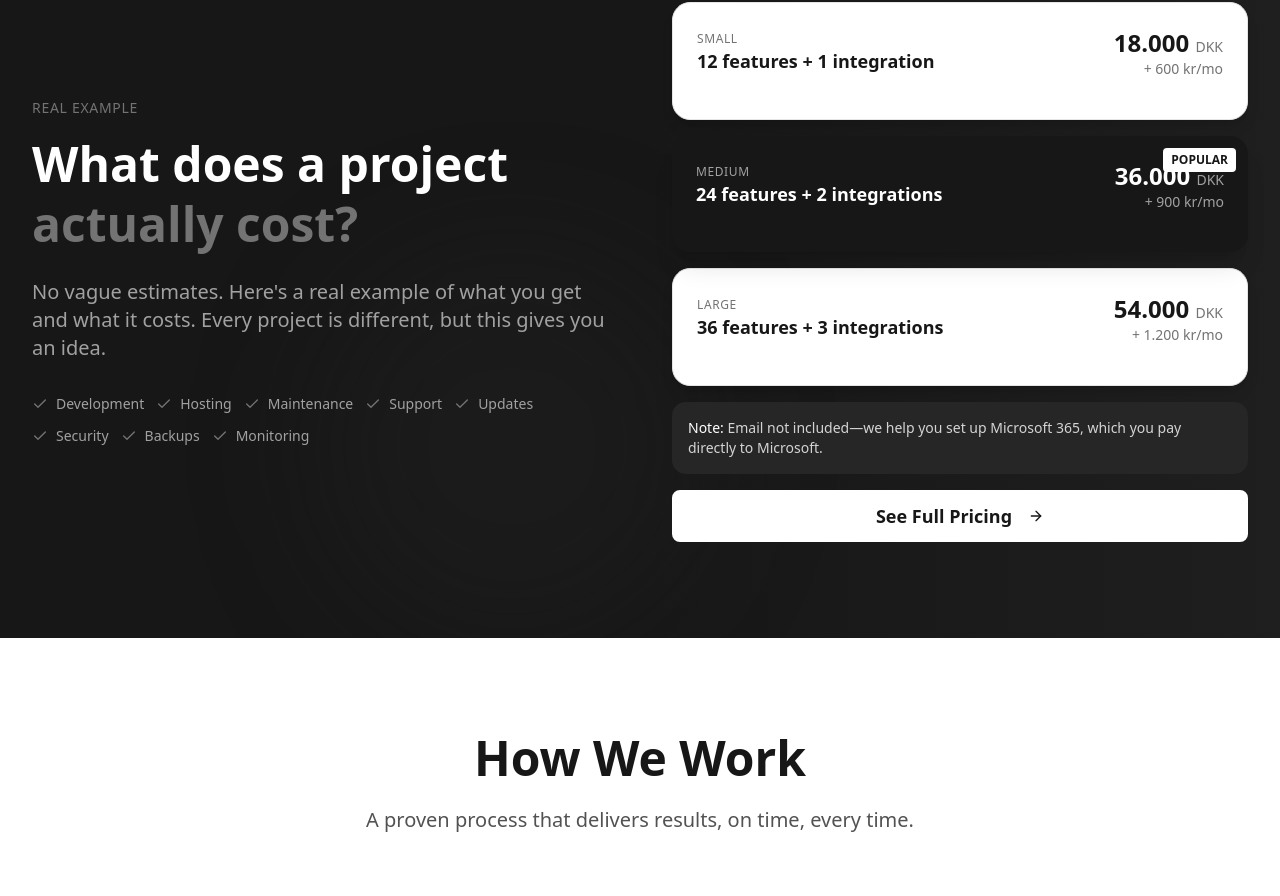
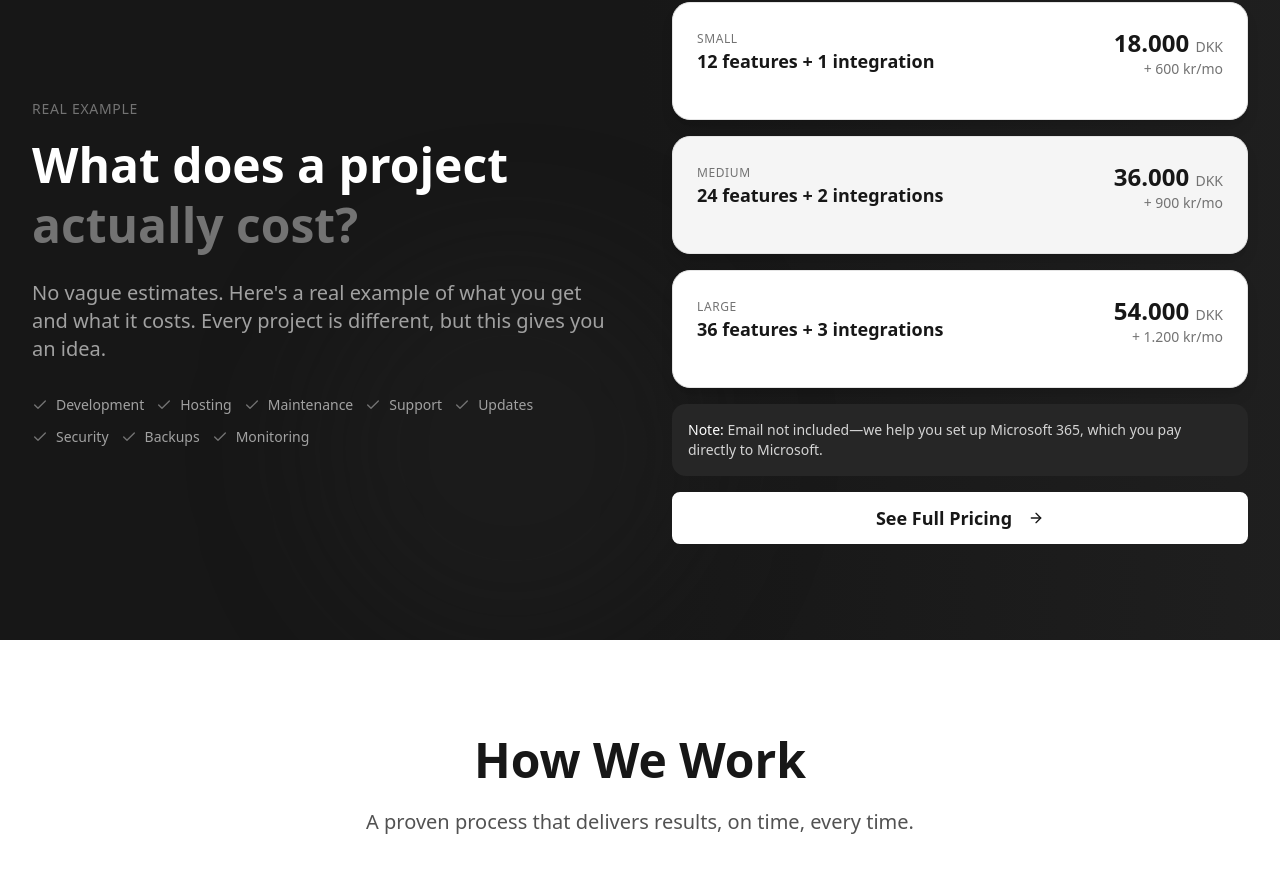
Before and after one commit to acentar/ceptiv.net, a Next.js app: page / in a window 1280 px wide. Shown: the part 3976-4872 px from the top of the page. Built offline with nearby package versions, Linux system fonts and the light colour scheme; no server answers; the database is empty.

Commit message:
fix: Remove POPULAR label from Medium package, use light background

```diff
--- a/src/app/page.tsx
+++ b/src/app/page.tsx
@@ -629,19 +629,16 @@ export default function Home() {
                 </div>
               </div>
 
-              {/* Medium - Featured */}
-              <div className="bg-neutral-900 text-white rounded-2xl p-6 shadow-xl relative overflow-hidden">
-                <div className="absolute top-3 right-3 bg-white text-neutral-900 text-xs font-bold px-2 py-1 rounded">
-                  POPULAR
-                </div>
+              {/* Medium */}
+              <div className="bg-neutral-100 text-neutral-900 rounded-2xl p-6 shadow-lg border border-neutral-200">
                 <div className="flex items-center justify-between mb-4">
                   <div>
-                    <p className="text-xs text-neutral-400 uppercase tracking-wider">Medium</p>
-                    <p className="text-lg font-bold">24 features + 2 integrations</p>
+                    <p className="text-xs text-neutral-500 uppercase tracking-wider">Medium</p>
+                    <p className="text-lg font-bold text-neutral-900">24 features + 2 integrations</p>
                   </div>
                   <div className="text-right">
-                    <p className="text-2xl font-bold">36.000 <span className="text-sm font-normal text-neutral-400">DKK</span></p>
-                    <p className="text-sm text-neutral-400">+ 900 kr/mo</p>
+                    <p className="text-2xl font-bold text-neutral-900">36.000 <span className="text-sm font-normal text-neutral-500">DKK</span></p>
+                    <p className="text-sm text-neutral-500">+ 900 kr/mo</p>
                   </div>
                 </div>
               </div>
```
